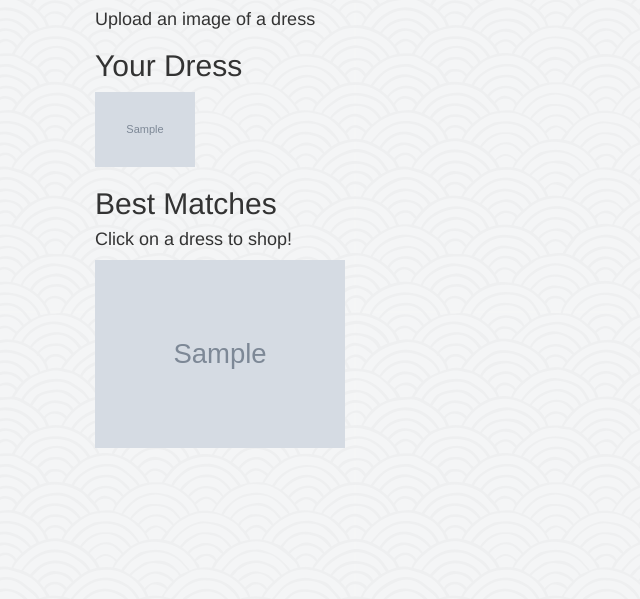
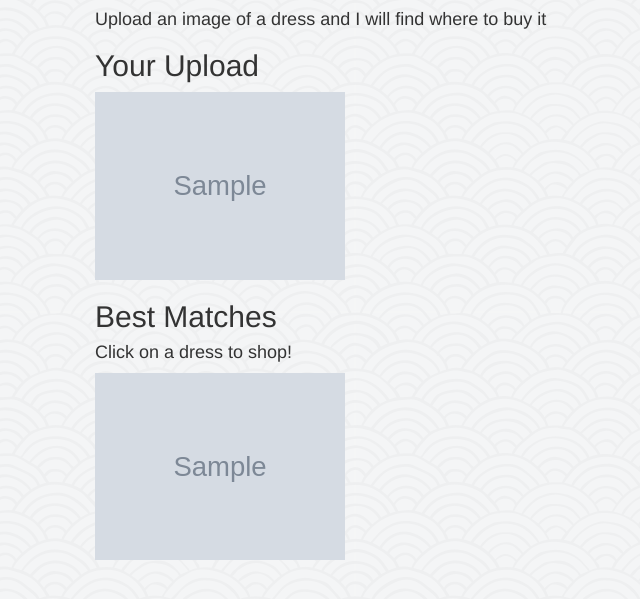
Before and after one commit to XiaonanD/find-my-dress, a Flask app: template findmydress/web/templates/go.html in a window 1280 px wide. Shown: the part 88-687 px from the top of the page, without its empty margins (45-685 px from the left). Run offline with Flask 2, Linux system fonts and the light colour scheme; the template is opened without the code that fills it: most values are stand-ins (such as "Sample title", 1, 10 or a date in 2020); grey boxes marked "Sample" are stand-in pictures; some libraries are stand-ins or nearby versions.

Commit message:
increased input image

```diff
--- a/findmydress/web/templates/go.html
+++ b/findmydress/web/templates/go.html
@@ -2,8 +2,8 @@
 {% block title %} | Additional Title Info{% endblock %}
 {% block content %}
     <div>
-      <h2>Your Dress</h2>
-      <img src="{{ filepath }}" style="width: 100px;"/>
+      <h2>Your Upload</h2>
+      <img src="{{ filepath }}" style="width: 250px;"/>
     </div>
 
     <div>
--- a/findmydress/web/templates/master.html
+++ b/findmydress/web/templates/master.html
@@ -24,7 +24,7 @@
         <header>
             <h1>DressMe!</h1>
         </header>
-            <h4>Upload an image of a dress</h4>
+            <h4>Upload an image of a dress and I will find where to buy it</h4>
 
         {% block content %}
         <form method="post" action="/go" enctype="multipart/form-data">
```
